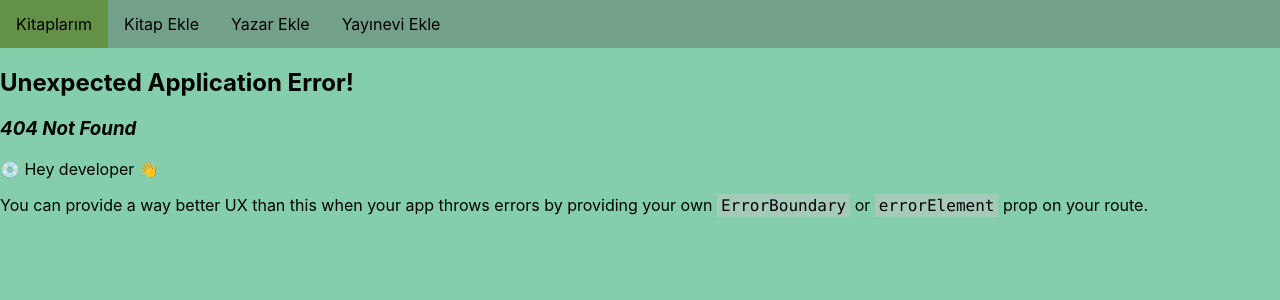
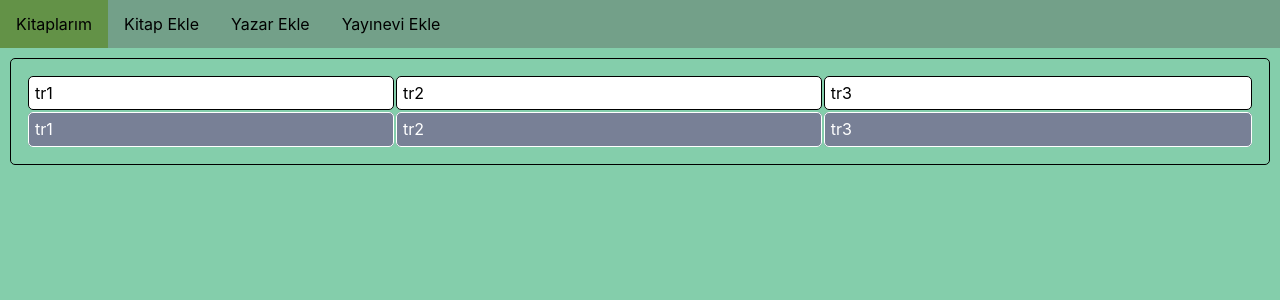
Before and after one commit to mmervanakbulut/kitaplik-app, a React (Create React App) app: page /addAuthor in a window 1280 px wide. Before the commit this address had no page. Shown: the top 300 px of the page. Built offline with nearby package versions, Linux system fonts and the light colour scheme.

Commit message:
add operation files created

```diff
--- a/src/components/Books.js
+++ b/src/components/Books.js
@@ -23,7 +23,7 @@ export default function Books() {
   if (!books.length) return <p>No books available</p>;
 
   return (
-    <div>
+    <div className="book-list">
       <table>
         <thead>
           <tr>
--- a/src/components/CssFiles/Books.css
+++ b/src/components/CssFiles/Books.css
@@ -1,5 +1,6 @@
-body{
-  background-color: rgb(132, 206, 171);
+.book-list{
+  margin: 10px;
+  overflow-x: auto;
 }
 
 /* Light background for even table cells */
--- a/src/components/Operations/AddAuthor.js
+++ b/src/components/Operations/AddAuthor.js
@@ -2,8 +2,23 @@ import "./CssFiles/AddAuthor.css";
 
 export default function AddAuthor() {
   return (
-    <>
-      <h1>Yazar Ekle</h1>
-    </>
+    <div className="grid-container">
+      <table>
+        <thead>
+          <tr>
+            <td id="item1">tr1</td>
+            <td id="item2">tr2</td>
+            <td id="item3">tr3</td>
+          </tr>
+        </thead>
+        <tbody>
+          <tr>
+            <td id="item1">tr1</td>
+            <td id="item2">tr2</td>
+            <td id="item3">tr3</td>
+          </tr>
+        </tbody>
+      </table>
+    </div>
   );
 }
--- /dev/null
+++ b/src/components/Operations/AddBook.js
@@ -0,0 +1,7 @@
+export default function AddBook() {
+  return (
+    <>
+      <h1>Kitap Ekle</h1>
+    </>
+  );
+}
--- /dev/null
+++ b/src/components/Operations/AddPublisher.js
@@ -0,0 +1,7 @@
+export default function AddPublisher() {
+  return (
+    <>
+      <h1>Yayınevi Ekle</h1>
+    </>
+  );
+}
--- a/src/components/Operations/CssFiles/AddAuthor.css
+++ b/src/components/Operations/CssFiles/AddAuthor.css
@@ -0,0 +1,10 @@
+.grid-container{
+    margin: 10px;
+    display: grid;
+    column-gap: 5px;
+    overflow-x: auto;
+}
+table, th, td {
+    border: 1px solid;
+    border-radius: 5px;
+}
--- a/src/index.css
+++ b/src/index.css
@@ -1,4 +1,5 @@
 body {
+  background-color: rgb(132, 206, 171);
   margin: 0;
   font-family: -apple-system, BlinkMacSystemFont, 'Segoe UI', 'Roboto', 'Oxygen',
     'Ubuntu', 'Cantarell', 'Fira Sans', 'Droid Sans', 'Helvetica Neue',
```
Also changed, not shown: src/App.css (+1 -35 lines), src/App.js (+1 -15 lines), src/index.js (+15 -0 lines), src/logo.svg (deleted).
